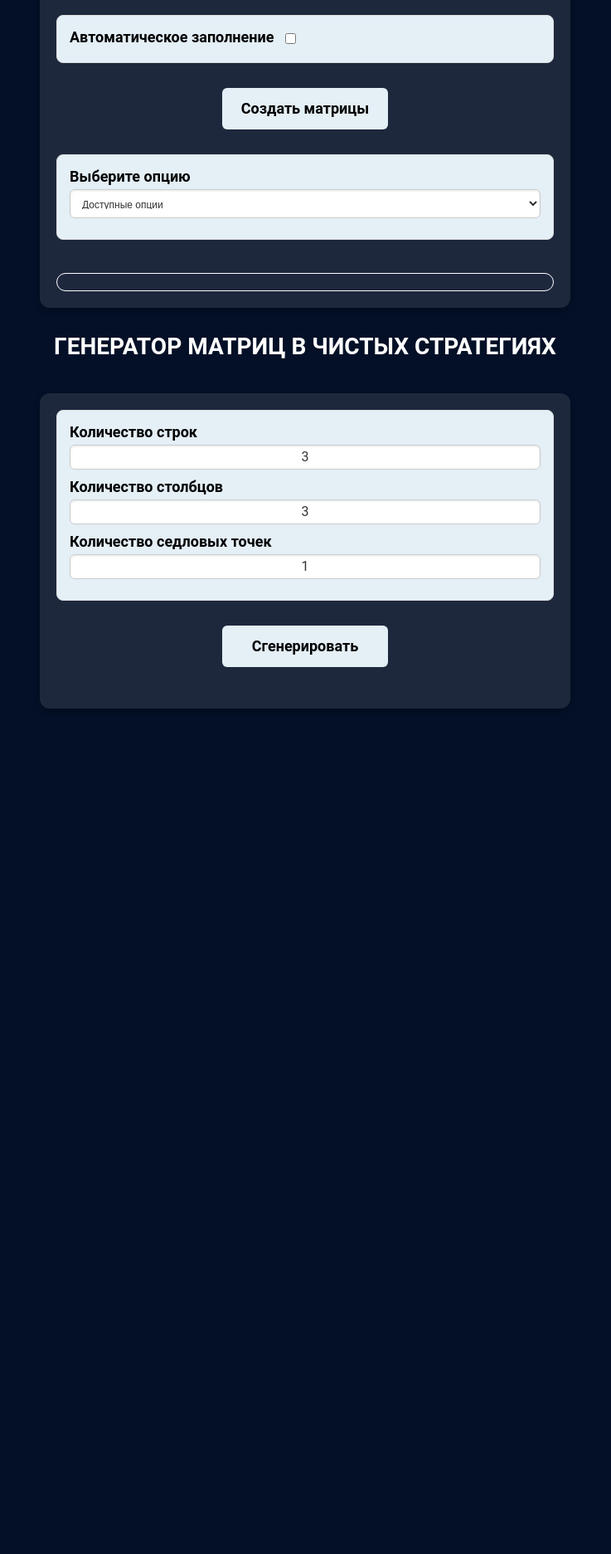
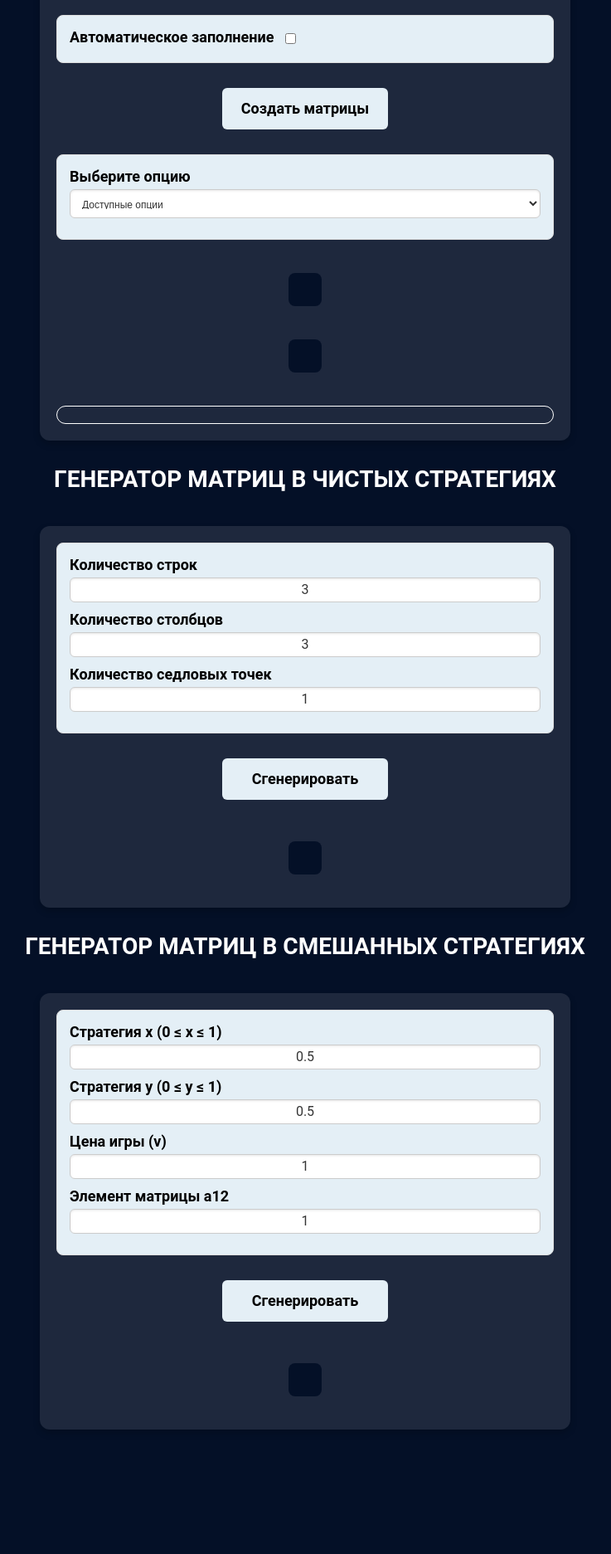
Before and after one commit to ShLera04/qualificationWork, a Flask app: page /mainLecturer in a window 1280 px wide. Shown: the part 1147-3020 px from the top of the page at 83% size, without its empty margins (272-1009 px from the left). Before the commit the page ends 2001 px from the top, so only its background shows below. Run offline with Flask 3, Linux system fonts and the light colour scheme; the visitor is signed in with stand-in values (Sample User, id 1); data that the repository does not hold is empty; parts of the project's set-up code (start-up, migrations or seed data) failed here and were passed over; some libraries are stand-ins or nearby versions.

Commit message:
mixedStrategyGeneration

```diff
--- a/main.py
+++ b/main.py
@@ -760,6 +760,38 @@ def generate_saddle_matrix():
             "error": str(e)
         }), 500
 
+@app.route('/calculate_mixed_matrix', methods=['POST'])
+def calculate_mixed_matrix():
+    try:
+        data = request.get_json()
+        x = float(data['x'])
+        y = float(data['y'])
+        v = float(data['v'])
+        a12 = float(data['a12'])
+
+        # Проверка допустимости значений
+        if not (0 <= x <= 1) or not (0 <= y <= 1):
+            return jsonify({'error': 'Стратегии должны быть в диапазоне [0, 1]'}), 400
+
+        if y == 0 or (1 - x) == 0:
+            return jsonify({'error': 'Недопустимые значения для расчета'}), 400
+
+        # Вычисления
+        a21 = (v * (y - x) + a12 * x * (1 - y)) / (y * (1 - x))
+        a11 = (v - a12 * (1 - y)) / y
+        a22 = (v - a12 * x) / (1 - x)
+
+        # Форматирование результатов
+        matrix = [
+            [round(a11, 10), round(a12, 10)],
+            [round(a21, 10), round(a22, 10)]
+        ]
+
+        return jsonify({'matrix': matrix})
+
+    except Exception as e:
+        return jsonify({'error': str(e)}), 400
+
 @app.route('/section/<string:section_name>')
 def section_page(section_name):
     return render_template('pageLecturer.html', section_name=section_name)
--- a/static/css/style.css
+++ b/static/css/style.css
@@ -455,7 +455,6 @@ p {
 .matrix {
     width: 100%;
     border-collapse: collapse;
-    margin-top: 20px;
 }
 .matrix td {
     border: 1px solid white;
@@ -893,7 +892,7 @@ button:active {
         height: auto;
         margin-top: 20px;
     }
-    #generateMatrix, #generateSaddleMatrix{
+    #generateMatrix, #generateSaddleMatrix, #generateMixedMatrix{
         font-size: 14px;
     }
     .header-down b {
@@ -1035,7 +1034,7 @@ button:active {
     .button {
         font-size: 12px;
     }
-    #generateMatrix, #generateSaddleMatrix{
+    #generateMatrix, #generateSaddleMatrix, #generateMixedMatrix{
         width: 100px;
         height: 35px;
         font-size: 10px;
@@ -1171,7 +1170,7 @@ button:active {
     .button {
         font-size: 16px;
     }
-    #generateMatrix, #generateSaddleMatrix{
+    #generateMatrix, #generateSaddleMatrix, #generateMixedMatrix{
         width: 200px;
         height: 50px;
         font-size: 18px;
@@ -1317,7 +1316,7 @@ button:active {
     .button {
         font-size: 16px;
     }
-    #generateMatrix, #generateSaddleMatrix{
+    #generateMatrix, #generateSaddleMatrix, #generateMixedMatrix{
         width: 300px;
         height: 60px;
         font-size: 26px;
@@ -1440,3 +1439,17 @@ button:active {
 .alert-warning{
     background-color: rgb(214, 214, 4);
 }
+.matrix-container {
+    background-color: #041027; /* Темный фон контейнера */
+    padding: 20px;
+    border-radius: 8px;
+    margin: 20px 0;
+}
+
+.matrix td {
+    color: white ; /* Приоритет для белого цвета */
+    background-color: #041027; /* Цвет фона ячеек */
+    min-width: 80px;
+    height: 40px;
+    border: 2px solid white;
+}
--- a/static/js/mainLecture.js
+++ b/static/js/mainLecture.js
@@ -421,3 +421,70 @@ function showFlashMessage(message, type, containerSelector) {
         }
     }, 5000);
 }
+
+// Генератор матриц для смешанных стратегий
+document.getElementById('generateMixedMatrix').addEventListener('click', function() {
+    const x = parseFloat(document.getElementById('strategyX').value);
+    const y = parseFloat(document.getElementById('strategyY').value);
+    const v = parseFloat(document.getElementById('gameValue').value);
+    const a12 = parseFloat(document.getElementById('matrixElementA12').value);
+
+    // Валидация ввода
+    if (isNaN(x) || isNaN(y) || isNaN(v) || isNaN(a12)) {
+        showFlashMessage("Все поля должны быть числами", 'error', '#mixedSaddleGenerator .second_container');
+        return;
+    }
+
+    if (x < 0 || x > 1 || y < 0 || y > 1) {
+        showFlashMessage("Стратегии x и y должны быть между 0 и 1", 'error', '#mixedSaddleGenerator .second_container');
+        return;
+    }
+
+    if (y === 0 || (1 - x) === 0) {
+        showFlashMessage("Недопустимые значения: y не может быть 0, а x не может быть 1", 'error', '#mixedSaddleGenerator .second_container');
+        return;
+    }
+
+    // Отправка запроса на сервер
+    fetch('/calculate_mixed_matrix', {
+        method: 'POST',
+        headers: {
+            'Content-Type': 'application/json'
+        },
+        body: JSON.stringify({ x, y, v, a12 })
+    })
+    .then(response => {
+        if (!response.ok) {
+            return response.json().then(err => { throw new Error(err.error); });
+        }
+        return response.json();
+    })
+    .then(data => {
+        if (data.error) {
+            showFlashMessage(data.error, 'error', '#mixedSaddleGenerator .second_container');
+            return;
+        }
+
+        // Отображение матрицы
+        const container = document.getElementById('mixedMatrixContainer');
+        container.innerHTML = '';
+
+        const table = document.createElement('table');
+        table.className = 'matrix';
+
+        data.matrix.forEach(row => {
+            const tr = document.createElement('tr');
+            row.forEach(cell => {
+                const td = document.createElement('td');
+                td.textContent = cell.toFixed(10).replace(/\.?0+$/, ''); // Форматирование чисел
+                tr.appendChild(td);
+            });
+            table.appendChild(tr);
+        });
+
+        container.appendChild(table);
+    })
+    .catch(error => {
+        showFlashMessage(error.message, 'error', '#mixedSaddleGenerator .second_container');
+    });
+});
--- a/templates/mainLecturer.html
+++ b/templates/mainLecturer.html
@@ -124,6 +124,38 @@
             </div>
         </section>
 
+        <section class="mixed-saddle-generator" id="mixedSaddleGenerator">
+            <div class="container1">
+                <h1>Генератор матриц в смешанных стратегиях</h1>
+                <div class="container11">
+                    <div class="second_container">
+                        <div class="input-container question-block">
+                            <label for="strategyX">Стратегия x (0 ≤ x ≤ 1)</label>
+                            <input type="number" id="strategyX" name="strategyX" min="0" max="1" step="0.01" value="0.5" class="functionality-input">
+
+                            <label for="strategyY">Стратегия y (0 ≤ y ≤ 1)</label>
+                            <input type="number" id="strategyY" name="strategyY" min="0" max="1" step="0.01" value="0.5" class="functionality-input">
+
+                            <label for="gameValue">Цена игры (v)</label>
+                            <input type="number" id="gameValue" name="gameValue" step="0.01" value="1" class="functionality-input">
+
+                            <label for="matrixElementA12">Элемент матрицы a12</label>
+                            <input type="number" id="matrixElementA12" name="matrixElementA12" step="0.01" value="1" class="functionality-input">
+                        </div>
+
+                        <div class="button-container">
+                            <button id="generateMixedMatrix" class="submit">Сгенерировать</button>
+                        </div>
+
+                        <div class="center-container">
+                            <div id="mixedMatrixContainer" class="matrix-container"></div>
+                        </div>
+                        <div id="mixedMatrixResult" class="results"></div>
+                    </div>
+                </div>
+            </div>
+        </section>
+
         <section class="footer">
             <!-- Footer content -->
         </section>
```
Also changed, not shown: matrix.py (added, +17 -0 lines), test.py (added, +197 -0 lines), 1 other file.
